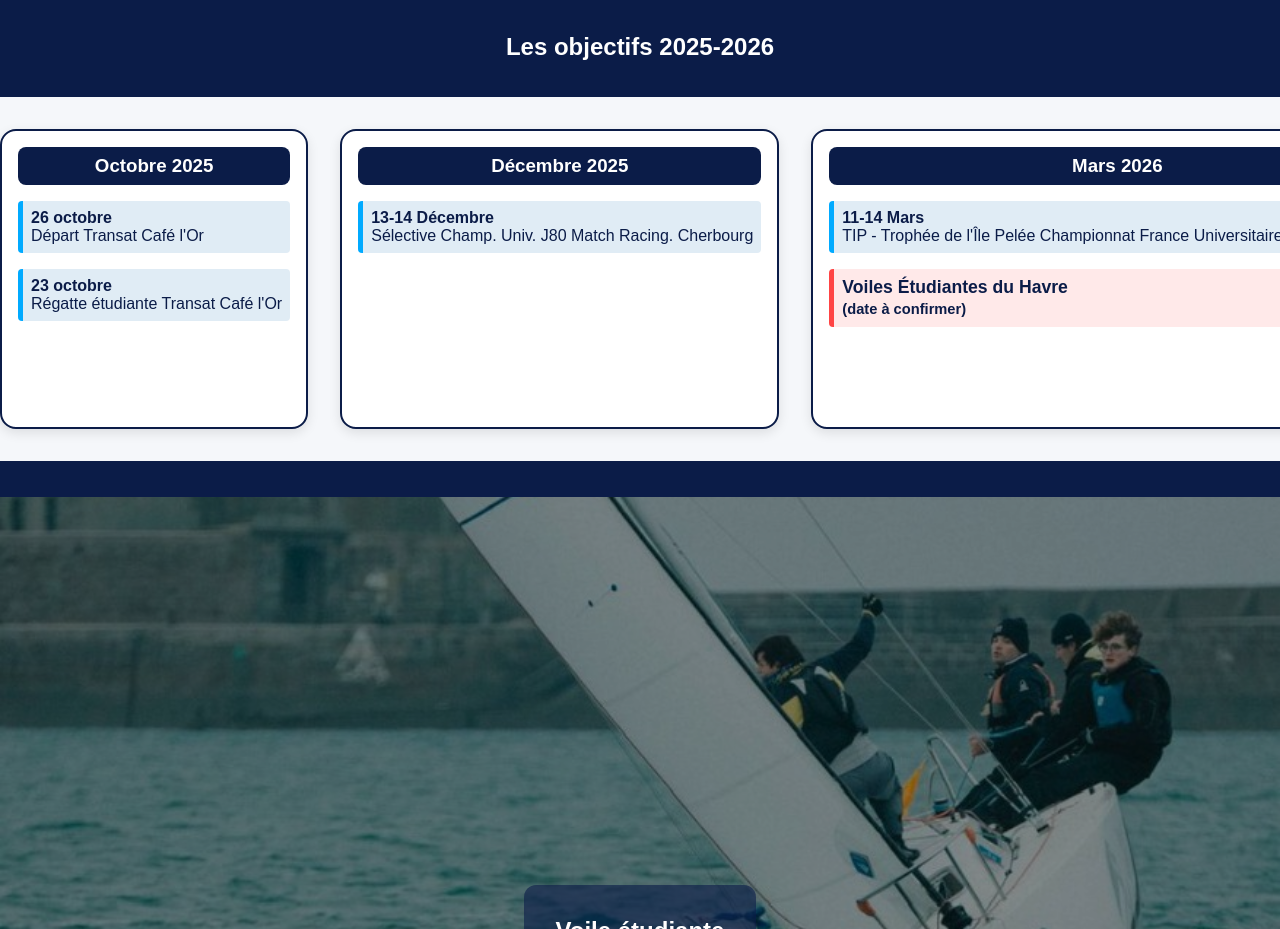
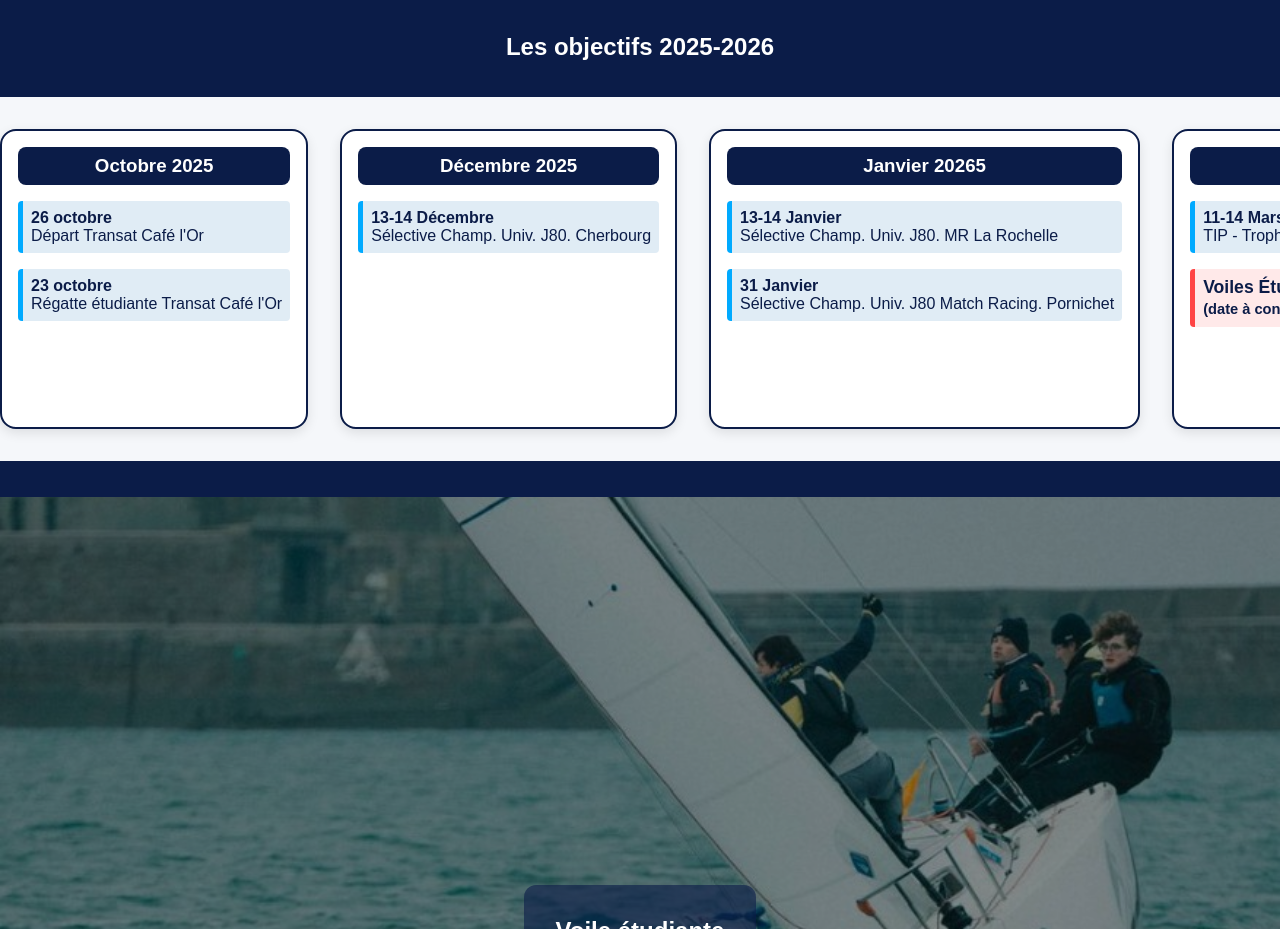
Before and after one commit to hst-lh/siteweb, a plain HTML site: page actu.html in a window 1280 px wide. Shown: the part 1446-2375 px from the top of the page. Drawn offline with Linux system fonts and the light colour scheme; a script that the page names is missing.

Commit message:
Update actu.html

```diff
--- a/actu.html
+++ b/actu.html
@@ -220,10 +220,20 @@
     <h3>Décembre 2025</h3>
         <div class="event">
       <div class="date">13-14 Décembre</div>
-      Sélective Champ. Univ. J80 Match Racing. Cherbourg
+      Sélective Champ. Univ. J80. Cherbourg
     </div>
   </div>
-
+  <div class="month-block">
+    <h3>Janvier 20265</h3>
+        <div class="event">
+      <div class="date">13-14 Janvier</div>
+      Sélective Champ. Univ. J80. MR La Rochelle
+    </div>
+            <div class="event">
+      <div class="date">31 Janvier</div>
+      Sélective Champ. Univ. J80 Match Racing. Pornichet
+    </div>
+  </div>
   <div class="month-block">
     <h3>Mars 2026</h3>
            <div class="event">
@@ -246,7 +256,7 @@
 Spi Ouest France. La Trinité.
     </div>
                <div class="event">
-      <div class="date">11-14 Mars</div>
+      <div class="date">18-26 Avril</div>
 Course Croisière EDHEC. Saint-Vaast-La-Hougue.
     </div>
 
```
